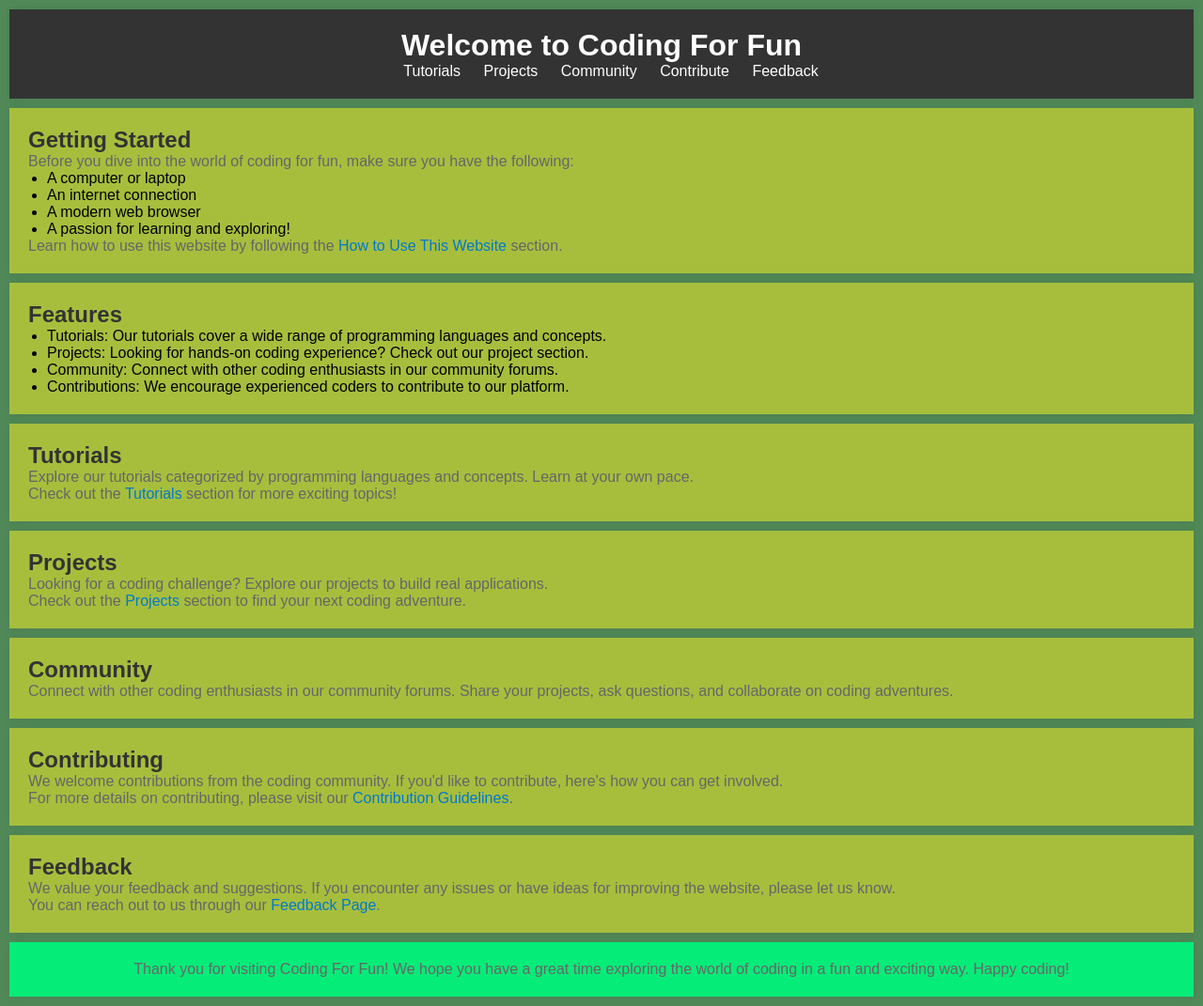
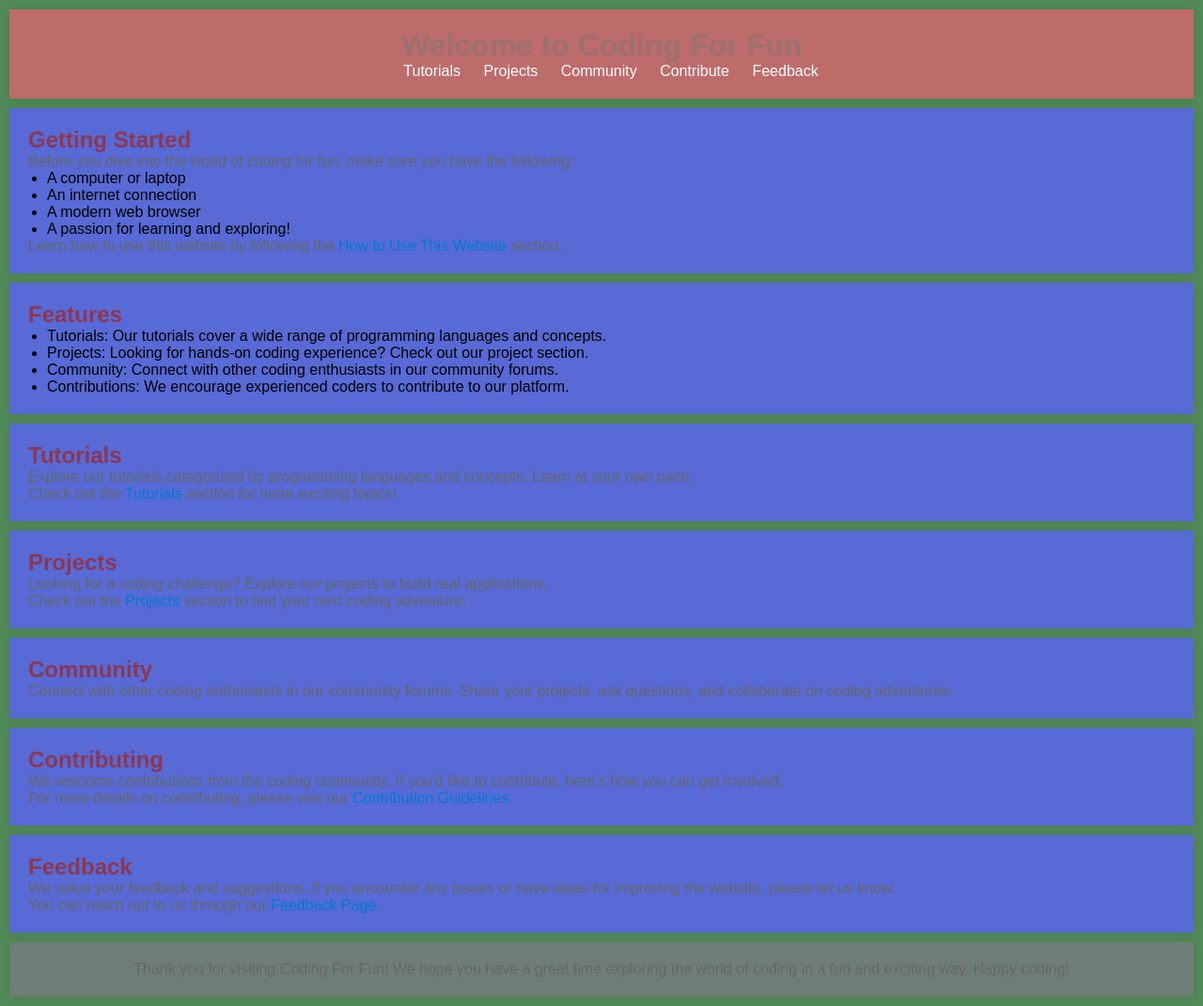
Before and after one commit to LAJOLADEL/FUN-CODING, a plain HTML site: page index.html in a window 1280 px wide. Shown: the whole page at 94% size. Drawn offline with Linux system fonts and the light colour scheme.

Commit message:
more colour

```diff
--- a/styles.css
+++ b/styles.css
@@ -12,8 +12,8 @@ body {
 
 /* Header Styles */
 #header {
-    background-color: #333;
-    color: #fff;
+    background-color: #be6b6b;
+    color: #9c7171;
     text-align: center;
     padding: 20px;
 }
@@ -40,13 +40,13 @@ body {
 div {
     padding: 20px;
     margin: 10px;
-    background-color: #a7be3d;
+    background-color: #576ad6;
     box-shadow: 0 0 10px rgba(0, 0, 0, 0.1);
 }
 
 h2 {
     font-size: 1.5em;
-    color: #333;
+    color: #8d3751;
 }
 
 p {
@@ -70,7 +70,7 @@ a:hover {
 
 /* Footer Styles */
 #footer {
-    background-color: #06ec79;
+    background-color: #6e7e76;
     color: #0e9adb;
     text-align: center;
     padding: 20px;
```
